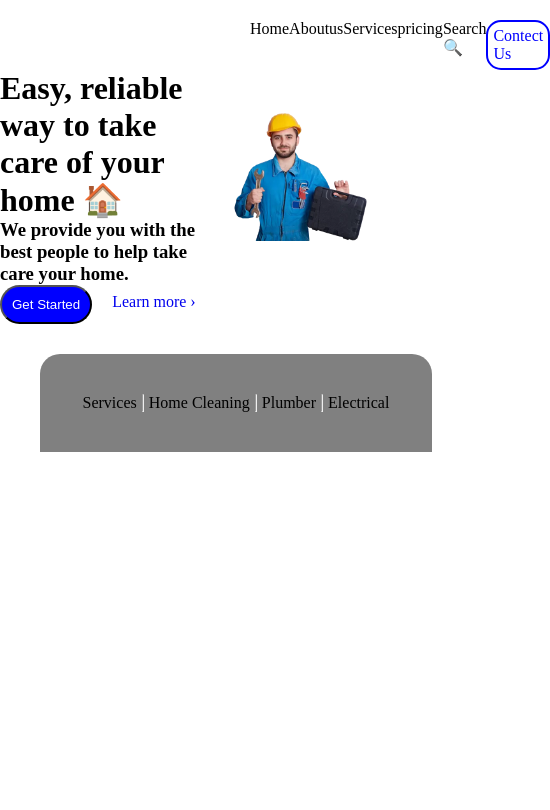
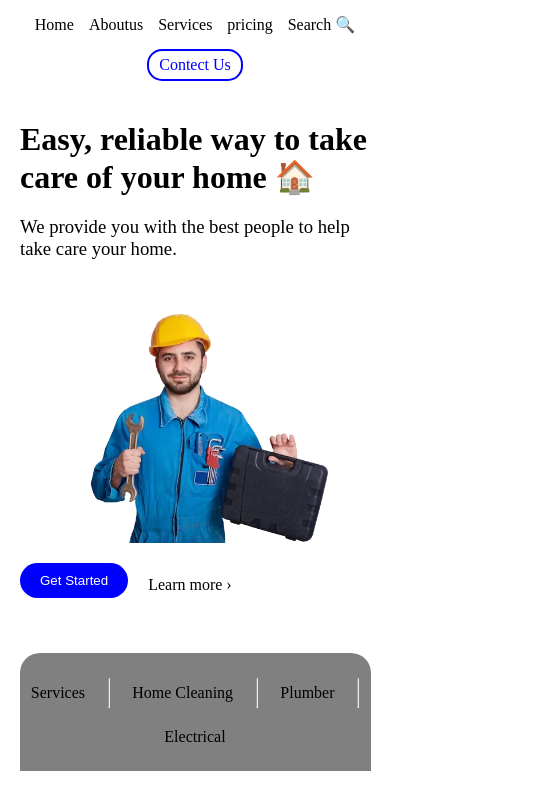
Before and after one commit to Swayamkumar103/ServiceBasePlatform, a website: page public/index.html in a window 390 px wide. Shown: the whole page, 550 px wide, since content can reach past the window. Drawn offline with Linux system fonts and the light colour scheme.

Commit message:
Fix index page

```diff
--- a/public/index.css
+++ b/public/index.css
@@ -1,42 +1,73 @@
-*{
-    margin: 0px;
-    padding: 0px;
-}
-.container{
-    margin-left: 250px;
-    padding-top: 20px;
-}
-ul{
-    display: flex;
-    justify-content: space-between;
-
+* {
+    margin: 0;
+    padding: 0;
+    box-sizing: border-box;
 }
 
-.option{
-    color: black;
-
+body {
+    width: 100%;
+    overflow-x: hidden;
 }
 
-#contectus{
-    color: blue;
-    border: 2px solid;
-    border-radius: 15px;
-    padding: 5px;
-}
-a{
-   text-decoration: none;
+/* Navbar */
+.container {
+    width: 100%;
+    padding: 20px 60px;
 }
 
+.navbar {
+    width: 100%;
+}
+
+ul {
+    display: flex;
+    justify-content: flex-end;
+    align-items: center;
+    gap: 40px;
+}
+
+ul li {
+    list-style: none;
+}
+
+.option {
+    color: black;
+}
+
+#contectus {
+    color: blue;
+    border: 2px solid blue;
+    border-radius: 15px;
+    padding: 5px 10px;
+}
+
+a {
+    text-decoration: none;
+}
+
+/* Hero Section */
 .box2 {
     display: flex;
     flex-wrap: wrap;
     justify-content: space-between;
     align-items: center;
     width: 100%;
+    padding: 40px 60px;
 }
 
 .slogen {
     width: 50%;
+    padding-right: 40px;
+}
+
+.slogen h1 {
+    font-size: 48px;
+    margin-bottom: 20px;
+}
+
+.slogen h3 {
+    font-weight: normal;
+    margin-bottom: 20px;
 }
 
 .img {
@@ -46,31 +77,106 @@ a{
 .img img {
     width: 100%;
     height: auto;
+    display: block;
 }
 
-.button{
+/* Buttons */
+.button {
     display: flex;
+    align-items: center;
+    margin-top: -80px;
     margin-bottom: 30px;
 }
 
-#getStart{
-    padding: 10px;
+#getStart {
+    padding: 10px 20px;
     background-color: blue;
     color: white;
+    border: none;
     border-radius: 20px;
     margin-right: 20px;
-}
-#learnmore{
-    margin-top: 8px;
+    cursor: pointer;
 }
 
-.servicecard{
+#learnmore {
+    margin-top: 8px;
+    color: black;
+}
+
+/* Service Card */
+.servicecard {
     display: flex;
     justify-content: space-around;
+    align-items: center;
     background-color: gray;
     padding: 40px;
     border-top-left-radius: 20px;
     border-top-right-radius: 20px;
     width: 80%;
-    margin-left: 40px;
+    margin: 0 auto;
 }
+
+.servicecard hr {
+    height: 30px;
+}
+
+/* Tablet */
+@media (max-width: 900px) {
+    .container {
+        padding: 20px 30px;
+    }
+
+    ul {
+        gap: 20px;
+    }
+
+    .box2 {
+        padding: 30px;
+    }
+
+    .slogen h1 {
+        font-size: 36px;
+    }
+}
+
+/* Mobile */
+@media (max-width: 600px) {
+    .container {
+        padding: 15px;
+    }
+
+    ul {
+        flex-wrap: wrap;
+        justify-content: center;
+        gap: 15px;
+    }
+
+    .box2 {
+        padding: 25px 20px;
+    }
+
+    .slogen {
+        width: 100%;
+        padding-right: 0;
+    }
+
+    .slogen h1 {
+        font-size: 32px;
+    }
+
+    .img {
+        width: 100%;
+        margin-top: 30px;
+    }
+
+    .button {
+        margin-top: 20px;
+    }
+
+    .servicecard {
+        width: 90%;
+        padding: 25px 10px;
+        flex-wrap: wrap;
+        gap: 20px;
+    }
+}
```
